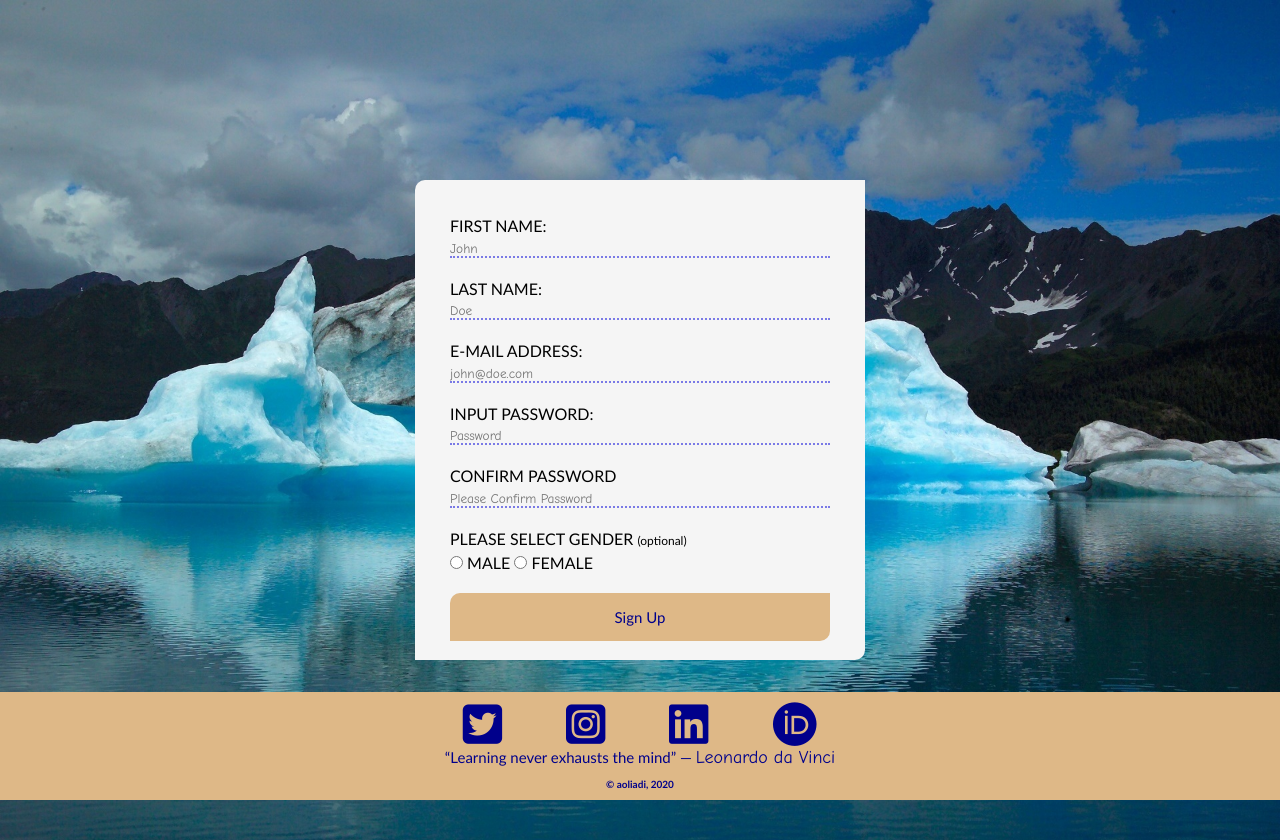
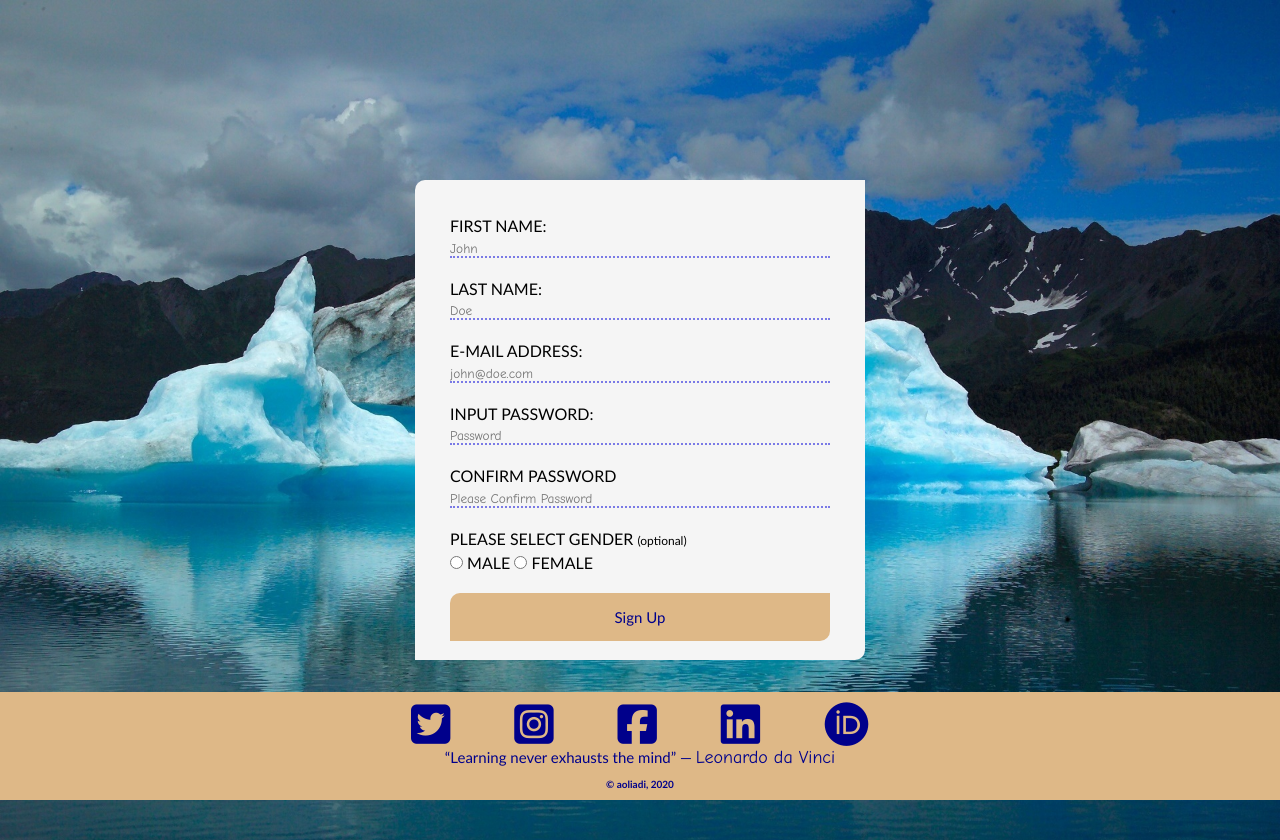
Before and after one commit to aoliadi/project1, a plain HTML site: page index.html in a window 1280 px wide. Drawn offline with Linux system fonts and the light colour scheme; a web font is replaced by a local one.

Commit message:
aoliadi
I linked the social media anchor tags to my social media pages
I also worked on the Open Graph properties, after deployment, I'll confirm if it worked.

```diff
--- a/index.html
+++ b/index.html
@@ -130,8 +130,9 @@ font-family: 'Ubuntu', sans-serif;
 <!--    FOOTER BEGINS-->
 <footer>
     <ul>
-        <li><a href="#" target="_blank"><i class="fab fa-twitter-square fa-3x"></i></a></li>
-        <li><a href="#" target="_blank"><i class="fab fa-instagram-square fa-3x"></i></a></li>
+        <li><a href="https://twitter.com/aoliadi" target="_blank"><i class="fab fa-twitter-square fa-3x"></i></a></li>
+        <li><a href="https://instagram.com/aoliadi" target="_blank"><i class="fab fa-instagram-square fa-3x"></i></a></li>
+        <li><a href="https://facebook.com/ahmed.korede.7" target="_blank"><i class="fab fa-facebook-square fa-3x"></i></a></li>
         <li><a href="#" target="_blank"><i class="fab fa-linkedin fa-3x"></i></a></li>
         <li><a href="#" target="_blank"><i class="fab fa-orcid fa-3x"></i></a></li>
     </ul>
```
